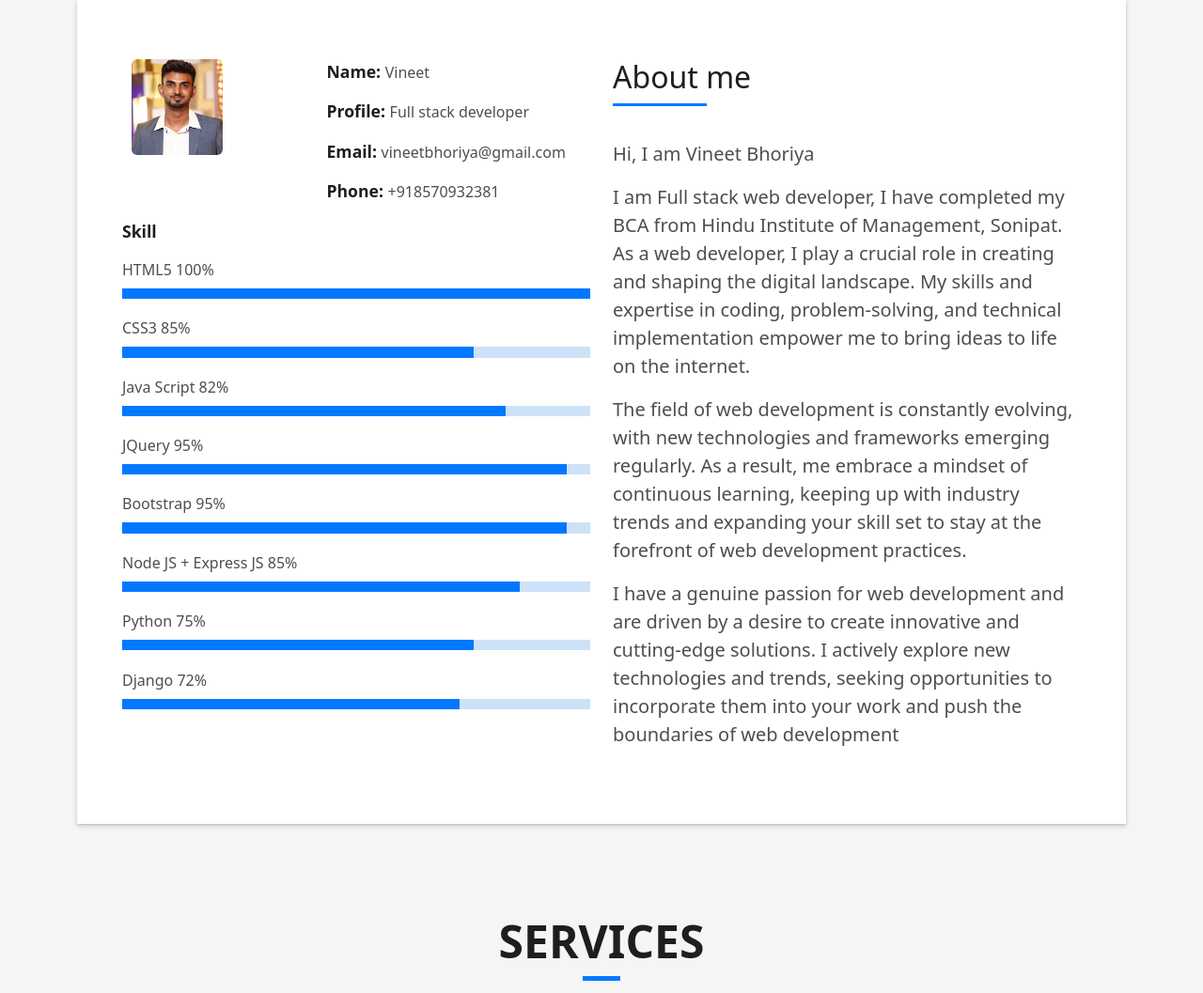
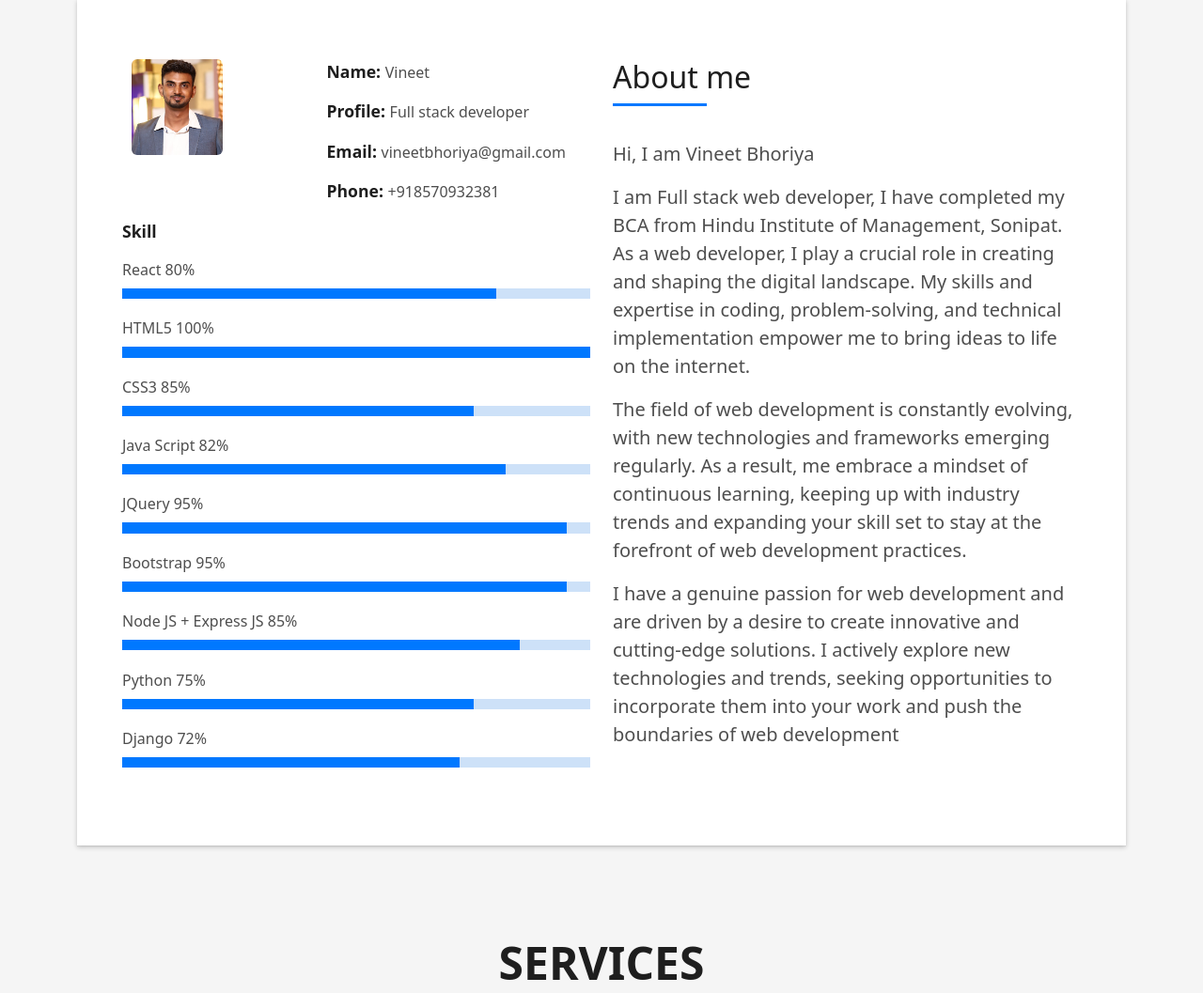
Before and after one commit to vineetbhoriya/Portfolio, a Django app: page / in a window 1280 px wide. Shown: the part 865-1922 px from the top of the page at 94% size. Run offline with Django 4.2, Linux system fonts and the light colour scheme; some libraries are stand-ins or nearby versions.

Commit message:
update skills

```diff
--- /dev/null
+++ b/package.json
@@ -0,0 +1,5 @@
+{
+  "dependencies": {
+    "django": "^1.0.0"
+  }
+}
--- a/template/index.html
+++ b/template/index.html
@@ -110,6 +110,11 @@
                                     </div>
                                     <div class="skill-mf">
                                         <p class="title-s">Skill</p>
+                                        <span>React</span> <span class="pull-right">80%</span>
+                                        <div class="progress">
+                                            <div class="progress-bar" role="progressbar" style="width: 80%;"
+                                                aria-valuenow="100" aria-valuemin="0" aria-valuemax="100"></div>
+                                        </div>
                                         <span>HTML5</span> <span class="pull-right">100%</span>
                                         <div class="progress">
                                             <div class="progress-bar" role="progressbar" style="width: 100%;"
```
Also changed, not shown: README.md, db.sqlite3, package-lock.json (added).
